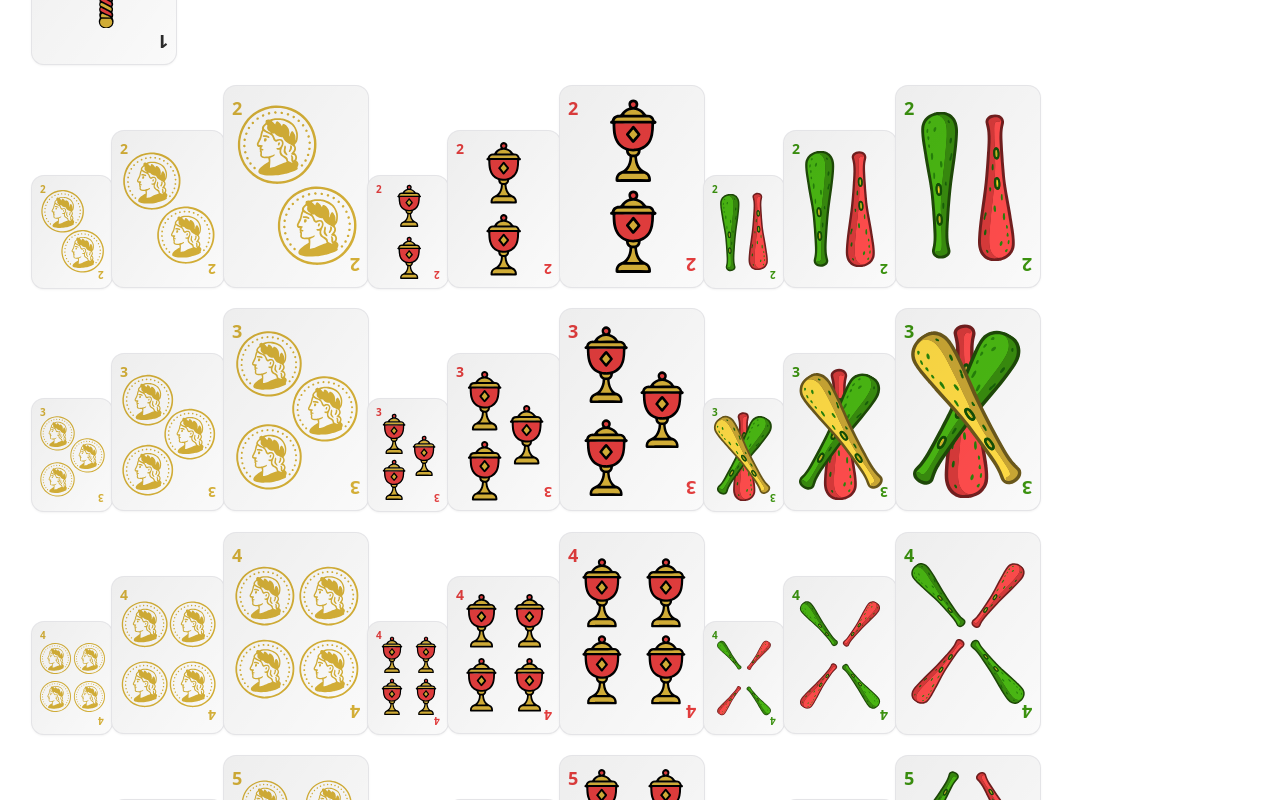
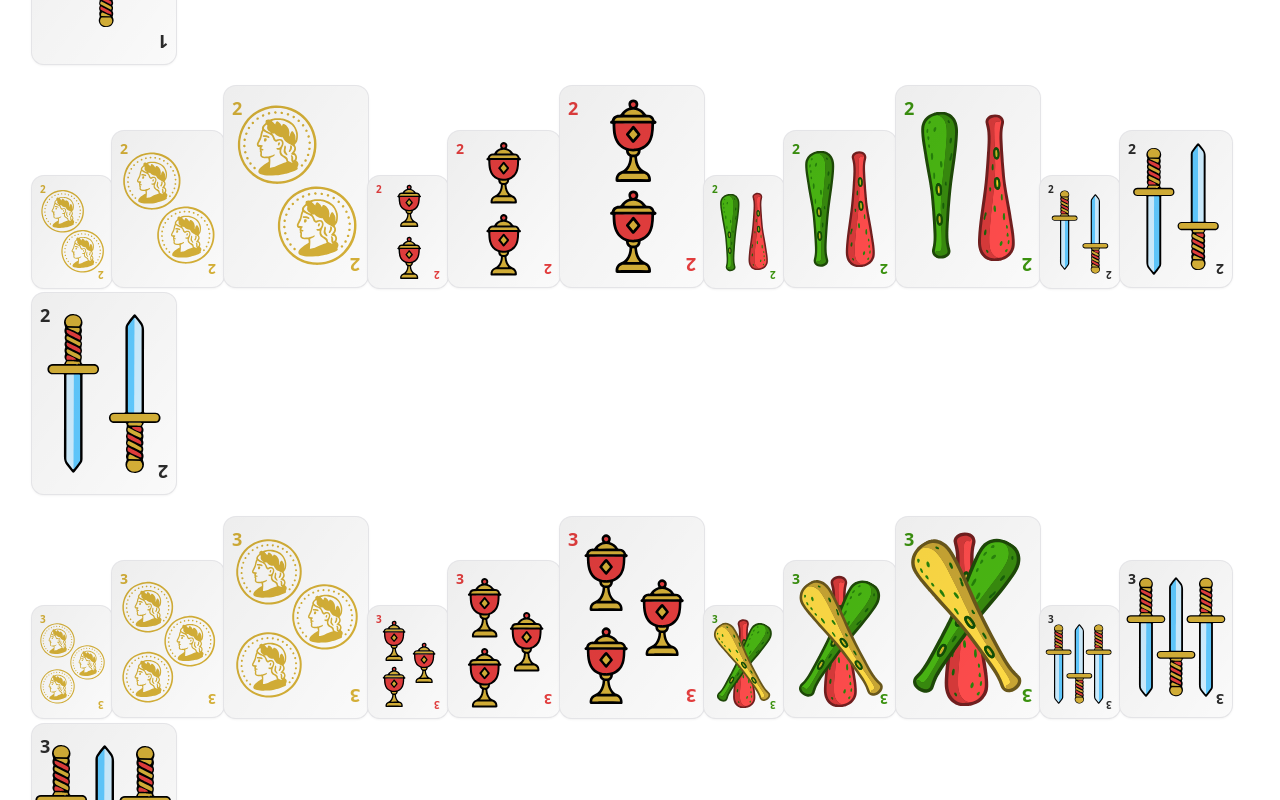
Before and after one commit to Donkijote/fall, a React (Vite) app: page / in a window 1280 px wide. Shown: the part 600-1400 px from the top of the page. Built offline with nearby package versions, Linux system fonts and the light colour scheme; the HTML template or start-up script is replaced by a standard one.

Commit message:
feat: add sword glyph layout for ranks 1-3

```diff
--- a/src/App.tsx
+++ b/src/App.tsx
@@ -118,6 +118,9 @@ function App() {
         <Card rank={2} suit="clubs" size={"sm"} />
         <Card rank={2} suit="clubs" />
         <Card rank={2} suit="clubs" size={"lg"} />
+        <Card rank={2} suit="blades" size={"sm"} />
+        <Card rank={2} suit="blades" />
+        <Card rank={2} suit="blades" size={"lg"} />
       </div>
       <div className={"pt-4"}>
         <Card rank={3} suit="golds" size={"sm"} />
@@ -129,6 +132,9 @@ function App() {
         <Card rank={3} suit="clubs" size={"sm"} />
         <Card rank={3} suit="clubs" />
         <Card rank={3} suit="clubs" size={"lg"} />
+        <Card rank={3} suit="blades" size={"sm"} />
+        <Card rank={3} suit="blades" />
+        <Card rank={3} suit="blades" size={"lg"} />
       </div>
       <div className={"pt-4"}>
         <Card rank={4} suit="golds" size={"sm"} />
--- a/src/components/card/SuitGlyph.tsx
+++ b/src/components/card/SuitGlyph.tsx
@@ -65,7 +65,26 @@ const LAYOUT: Record<
         />
       </div>
     ),
-    blades: ({ children }) => <div>{children}</div>,
+    blades: ({ color, size }) => (
+      <div className={"[&_svg]:first:rotate-180"}>
+        <SwordGlyph
+          fill={color}
+          className={clsx("absolute", {
+            "-top-1 -left-5.5 h-20 w-20": size === "sm",
+            "-top-3 -left-9 h-32 w-32": size === "md",
+            "-top-4 -left-11 h-40 w-40": size === "lg",
+          })}
+        />
+        <SwordGlyph
+          fill={color}
+          className={clsx("absolute", {
+            "-bottom-1 -right-5.5 h-20 w-20": size === "sm",
+            "-bottom-3 -right-9 h-32 w-32": size === "md",
+            "-bottom-4 -right-11 h-40 w-40": size === "lg",
+          })}
+        />
+      </div>
+    ),
     cups: ({ color, size }) => (
       <>
         <CupGlyph
@@ -148,7 +167,34 @@ const LAYOUT: Record<
         />
       </div>
     ),
-    blades: ({ children }) => <div>{children}</div>,
+    blades: ({ color, size }) => (
+      <div className={"[&_svg]:odd:rotate-180"}>
+        <SwordGlyph
+          fill={color}
+          className={clsx("absolute", {
+            "-top-0 -left-7 h-20 w-20": size === "sm",
+            "-top-3 -left-10 h-30 w-30": size === "md",
+            "-top-4 -left-14 h-40 w-40": size === "lg",
+          })}
+        />
+        <SwordGlyph
+          fill={color}
+          className={clsx("absolute", {
+            "-bottom-1 -right-1.5 h-20 w-20": size === "sm",
+            "-bottom-2 -right-2.5 h-30 w-30": size === "md",
+            "-bottom-4 -right-3.5 h-40 w-40": size === "lg",
+          })}
+        />
+        <SwordGlyph
+          fill={color}
+          className={clsx("absolute", {
+            "-bottom-1 -right-7 h-20 w-20": size === "sm",
+            "-bottom-2 -right-11 h-30 w-30": size === "md",
+            "-bottom-4 -right-15 h-40 w-40": size === "lg",
+          })}
+        />
+      </div>
+    ),
     cups: ({ color, size }) => (
       <>
         <CupGlyph
--- a/src/components/card/SwordGlyph.tsx
+++ b/src/components/card/SwordGlyph.tsx
@@ -13,7 +13,7 @@ export const SwordGlyph = ({ fill, className }: GlyphColor) => (
     <g
       fill={fill}
       className={className}
-      transform="translate(95,-10) scale(-0.120000,0.120000)"
+      transform="translate(95,-11) scale(-0.120000,0.120000)"
     >
       <path
         d="M 360.626 102.506 L 361.657 608.111 L 403.416 608.111 L 402.384 147.65 L 360.626 102.506 Z"
```
